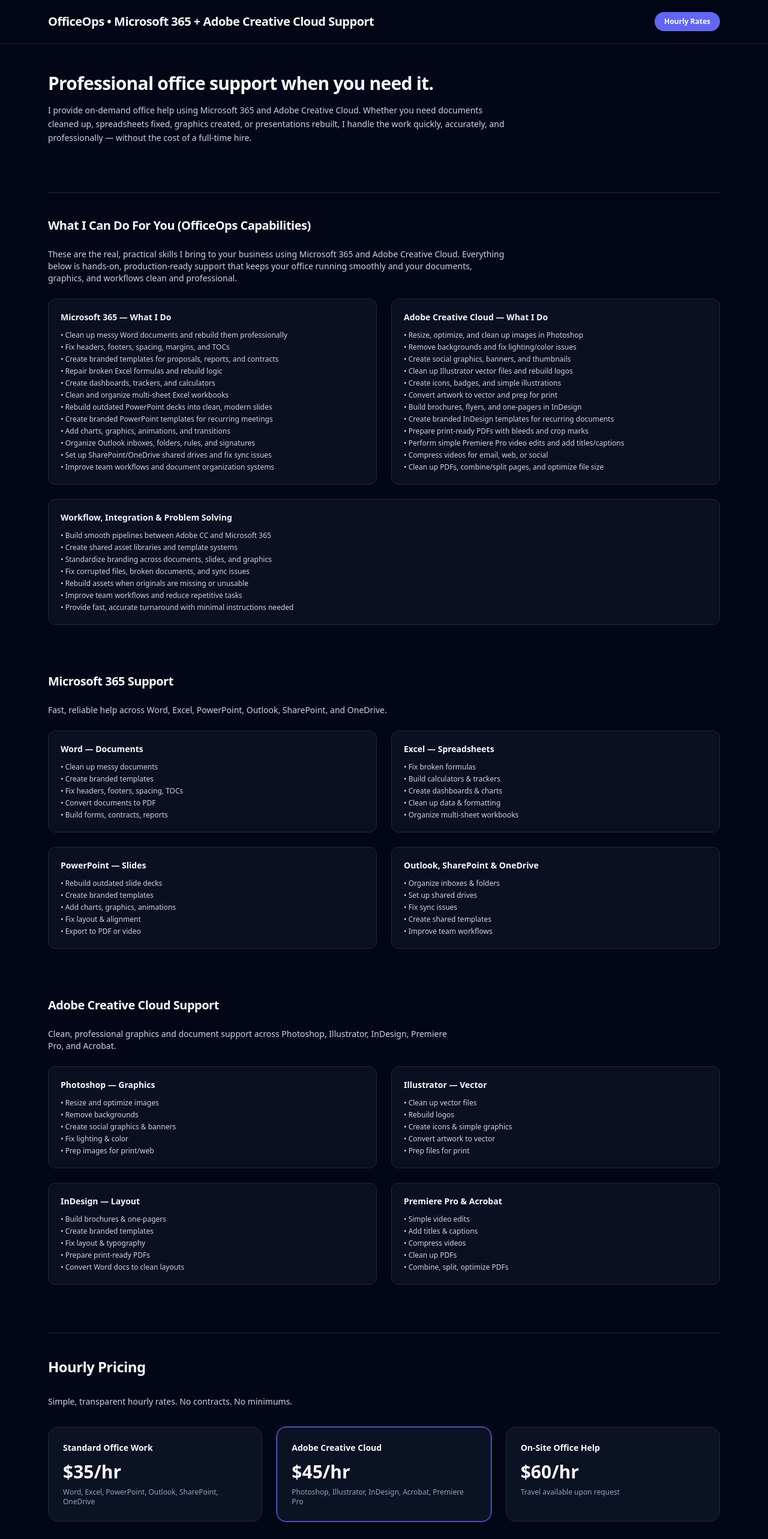
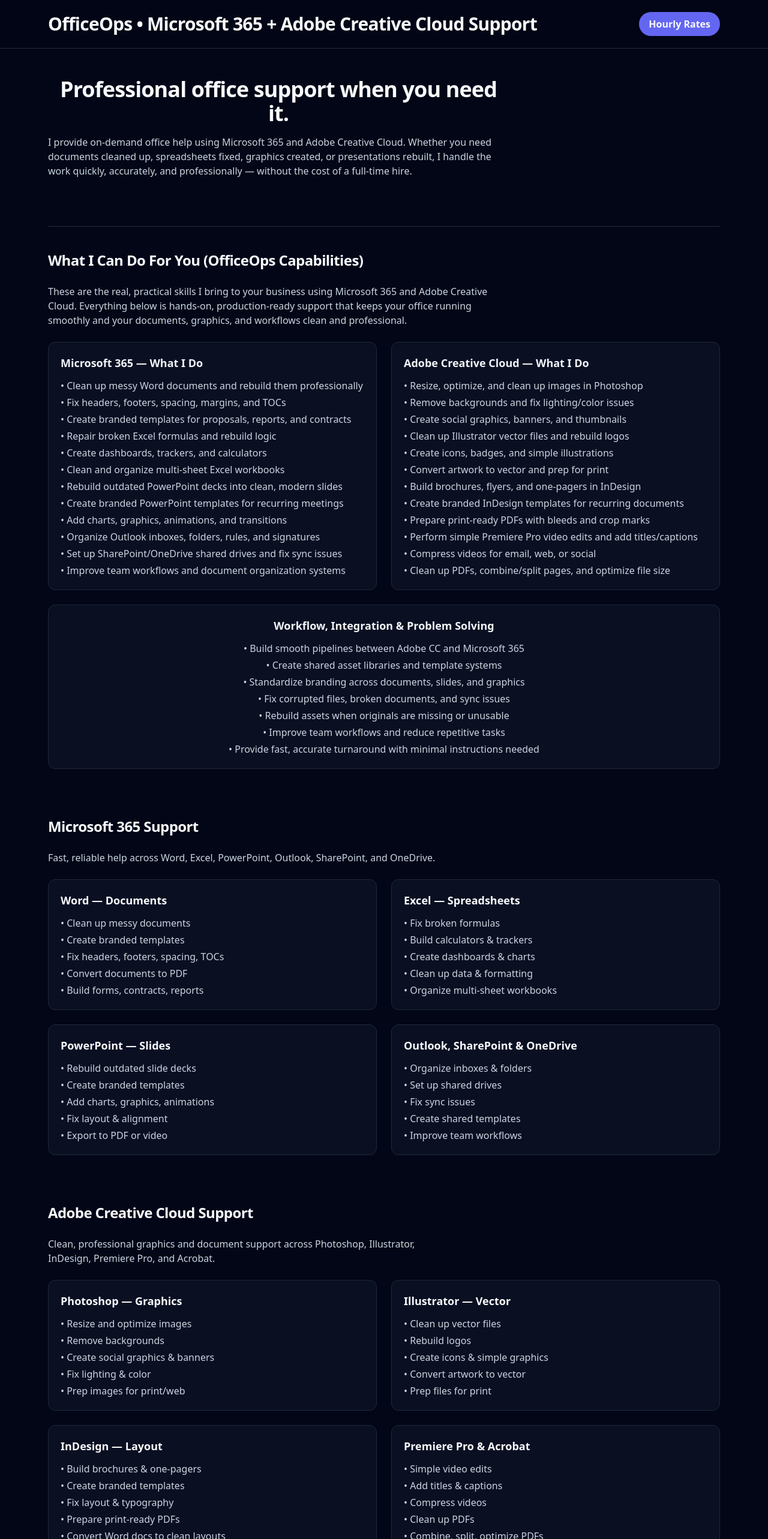
Before and after one commit to MyBaBB/OfficeOps, a React (Vite) app: page / in a window 1280 px wide. Shown: the top 2566 px of the page at 60% size. Built offline with nearby package versions, Linux system fonts and the light colour scheme.

Commit message:
add xl text larger in tailwind

```diff
--- a/src/Pages/OfficeOpsFolder/OfficeOps.jsx
+++ b/src/Pages/OfficeOpsFolder/OfficeOps.jsx
@@ -7,12 +7,12 @@
       {/* HEADER */}
       <header className="w-full sticky top-0 z-50 border-b border-slate-800 bg-slate-950/90 backdrop-blur">
         <div className="mx-auto max-w-6xl px-4 py-5 flex items-center justify-between">
-          <h1 className="text-xl font-semibold tracking-tight">
+          <h1 className="text-xl xl:text-3xl font-semibold tracking-tight">
             OfficeOps • Microsoft 365 + Adobe Creative Cloud Support
           </h1>
           <a
             href="#rates"
-            className="rounded-full bg-indigo-500 px-4 py-2 text-xs font-semibold hover:bg-indigo-400"
+            className="rounded-full bg-indigo-500 px-4 py-2 text-xs xl:text-base font-semibold hover:bg-indigo-400"
           >
             Hourly Rates
           </a>
@@ -24,10 +24,10 @@
 
         {/* INTRO */}
         <section className="max-w-3xl space-y-4">
-          <h2 className="text-3xl font-semibold tracking-tight">
+          <h2 className="text-3xl xl:text-4xl text-center font-semibold tracking-tight">
             Professional office support when you need it.
           </h2>
-          <p className="text-slate-300 text-sm leading-relaxed">
+          <p className="text-slate-300 text-sm xl:text-base leading-relaxed">
             I provide on-demand office help using Microsoft 365 and Adobe
             Creative Cloud. Whether you need documents cleaned up, spreadsheets
             fixed, graphics created, or presentations rebuilt, I handle the work
@@ -38,10 +38,10 @@
 
         {/* TALENTS SECTION */}
         <section className="space-y-6 border-t border-slate-800 pt-10">
-          <h3 className="text-xl font-semibold tracking-tight">
+          <h3 className="text-xl xl:text-2xl font-semibold tracking-tight">
             What I Can Do For You (OfficeOps Capabilities)
           </h3>
-          <p className="text-sm text-slate-300 max-w-3xl">
+          <p className="text-sm xl:text-base   text-slate-300 max-w-3xl">
             These are the real, practical skills I bring to your business using
             Microsoft 365 and Adobe Creative Cloud. Everything below is hands-on,
             production-ready support that keeps your office running smoothly and
@@ -52,10 +52,10 @@
 
             {/* MICROSOFT 365 TALENTS */}
             <div className="rounded-xl border border-slate-800 bg-slate-900/60 p-5 space-y-3">
-              <h4 className="text-sm font-semibold text-slate-100">
+              <h4 className="text-sm  xl:text-lg font-semibold text-slate-100">
                 Microsoft 365 — What I Do
               </h4>
-              <ul className="text-xs text-slate-300 space-y-1">
+              <ul className="text-xs xl:text-base text-slate-300 space-y-1">
                 <li>• Clean up messy Word documents and rebuild them professionally</li>
                 <li>• Fix headers, footers, spacing, margins, and TOCs</li>
                 <li>• Create branded templates for proposals, reports, and contracts</li>
@@ -73,10 +73,10 @@
 
             {/* ADOBE TALENTS */}
             <div className="rounded-xl border border-slate-800 bg-slate-900/60 p-5 space-y-3">
-              <h4 className="text-sm font-semibold text-slate-100">
+              <h4 className="text-sm xl:text-lg font-semibold text-slate-100">
                 Adobe Creative Cloud — What I Do
               </h4>
-              <ul className="text-xs text-slate-300 space-y-1">
+              <ul className="text-xs xl:text-base text-slate-300 space-y-1">
                 <li>• Resize, optimize, and clean up images in Photoshop</li>
                 <li>• Remove backgrounds and fix lighting/color issues</li>
                 <li>• Create social graphics, banners, and thumbnails</li>
@@ -93,11 +93,11 @@
             </div>
 
             {/* WORKFLOW TALENTS */}
-            <div className="rounded-xl border border-slate-800 bg-slate-900/60 p-5 space-y-3 md:col-span-2">
-              <h4 className="text-sm font-semibold text-slate-100">
+            <div className="rounded-xl text-center border border-slate-800 bg-slate-900/60 p-5 space-y-3 md:col-span-2">
+              <h4 className="text-sm  xl:text-lg font-semibold text-slate-100">
                 Workflow, Integration & Problem Solving
               </h4>
-              <ul className="text-xs text-slate-300 space-y-1">
+              <ul className="text-xs xl:text-base text-slate-300 space-y-1">
                 <li>• Build smooth pipelines between Adobe CC and Microsoft 365</li>
                 <li>• Create shared asset libraries and template systems</li>
                 <li>• Standardize branding across documents, slides, and graphics</li>
@@ -113,10 +113,10 @@
 
         {/* MICROSOFT 365 SECTION */}
         <section className="space-y-6">
-          <h3 className="text-xl font-semibold tracking-tight">
+          <h3 className="text-xl xl:text-2xl font-semibold tracking-tight">
             Microsoft 365 Support
           </h3>
-          <p className="text-sm text-slate-300 max-w-2xl">
+          <p className="text-sm xl:text-base text-slate-300 max-w-2xl">
             Fast, reliable help across Word, Excel, PowerPoint, Outlook,
             SharePoint, and OneDrive.
           </p>
@@ -124,8 +124,8 @@
           <div className="grid gap-6 md:grid-cols-2">
             {/* Word */}
             <div className="rounded-xl border border-slate-800 bg-slate-900/60 p-5">
-              <h4 className="text-sm font-semibold">Word — Documents</h4>
-              <ul className="mt-3 text-xs text-slate-300 space-y-1">
+              <h4 className="text-sm xl:text-lg font-semibold">Word — Documents</h4>
+              <ul className="mt-3 text-xs xl:text-base text-slate-300 space-y-1">
                 <li>• Clean up messy documents</li>
                 <li>• Create branded templates</li>
                 <li>• Fix headers, footers, spacing, TOCs</li>
@@ -136,8 +136,8 @@
 
             {/* Excel */}
             <div className="rounded-xl border border-slate-800 bg-slate-900/60 p-5">
-              <h4 className="text-sm font-semibold">Excel — Spreadsheets</h4>
-              <ul className="mt-3 text-xs text-slate-300 space-y-1">
+              <h4 className="text-sm xl:text-lg font-semibold">Excel — Spreadsheets</h4>
+              <ul className="mt-3 text-xs xl:text-base text-slate-300 space-y-1">
                 <li>• Fix broken formulas</li>
                 <li>• Build calculators & trackers</li>
                 <li>• Create dashboards & charts</li>
@@ -148,8 +148,8 @@
 
             {/* PowerPoint */}
             <div className="rounded-xl border border-slate-800 bg-slate-900/60 p-5">
-              <h4 className="text-sm font-semibold">PowerPoint — Slides</h4>
-              <ul className="mt-3 text-xs text-slate-300 space-y-1">
+              <h4 className="text-sm xl:text-lg font-semibold">PowerPoint — Slides</h4>
+              <ul className="mt-3 text-xs xl:text-base text-slate-300 space-y-1">
                 <li>• Rebuild outdated slide decks</li>
                 <li>• Create branded templates</li>
                 <li>• Add charts, graphics, animations</li>
@@ -160,10 +160,10 @@
 
             {/* Outlook / SharePoint */}
             <div className="rounded-xl border border-slate-800 bg-slate-900/60 p-5">
-              <h4 className="text-sm font-semibold">
+              <h4 className="text-sm xl:text-lg font-semibold">
                 Outlook, SharePoint & OneDrive
               </h4>
-              <ul className="mt-3 text-xs text-slate-300 space-y-1">
+              <ul className="mt-3 text-xs xl:text-base text-slate-300 space-y-1">
                 <li>• Organize inboxes & folders</li>
                 <li>• Set up shared drives</li>
                 <li>• Fix sync issues</li>
@@ -176,10 +176,10 @@
 
         {/* ADOBE SECTION */}
         <section className="space-y-6">
-          <h3 className="text-xl font-semibold tracking-tight">
+          <h3 className="text-xl xl:text-2xl font-semibold tracking-tight">
             Adobe Creative Cloud Support
           </h3>
-          <p className="text-sm text-slate-300 max-w-2xl">
+          <p className="text-sm xl:text-base text-slate-300 max-w-2xl">
             Clean, professional graphics and document support across Photoshop,
             Illustrator, InDesign, Premiere Pro, and Acrobat.
           </p>
@@ -187,8 +187,8 @@
           <div className="grid gap-6 md:grid-cols-2">
             {/* Photoshop */}
             <div className="rounded-xl border border-slate-800 bg-slate-900/60 p-5">
-              <h4 className="text-sm font-semibold">Photoshop — Graphics</h4>
-              <ul className="mt-3 text-xs text-slate-300 space-y-1">
+              <h4 className="text-sm xl:text-lg font-semibold">Photoshop — Graphics</h4>
+              <ul className="mt-3 text-xs xl:text-base text-slate-300 space-y-1">
                 <li>• Resize and optimize images</li>
                 <li>• Remove backgrounds</li>
                 <li>• Create social graphics & banners</li>
@@ -199,8 +199,8 @@
 
             {/* Illustrator */}
             <div className="rounded-xl border border-slate-800 bg-slate-900/60 p-5">
-              <h4 className="text-sm font-semibold">Illustrator — Vector</h4>
-              <ul className="mt-3 text-xs text-slate-300 space-y-1">
+              <h4 className="text-sm xl:text-lg font-semibold">Illustrator — Vector</h4>
+              <ul className="mt-3 text-xs xl:text-base text-slate-300 space-y-1">
                 <li>• Clean up vector files</li>
                 <li>• Rebuild logos</li>
                 <li>• Create icons & simple graphics</li>
@@ -211,8 +211,8 @@
 
             {/* InDesign */}
             <div className="rounded-xl border border-slate-800 bg-slate-900/60 p-5">
-              <h4 className="text-sm font-semibold">InDesign — Layout</h4>
-              <ul className="mt-3 text-xs text-slate-300 space-y-1">
+              <h4 className="text-sm xl:text-lg font-semibold">InDesign — Layout</h4>
+              <ul className="mt-3 text-xs xl:text-base text-slate-300 space-y-1">
                 <li>• Build brochures & one-pagers</li>
                 <li>• Create branded templates</li>
                 <li>• Fix layout & typography</li>
@@ -223,10 +223,10 @@
 
             {/* Premiere / Acrobat */}
             <div className="rounded-xl border border-slate-800 bg-slate-900/60 p-5">
-              <h4 className="text-sm font-semibold">
+              <h4 className="text-sm xl:text-lg font-semibold">
                 Premiere Pro & Acrobat
               </h4>
-              <ul className="mt-3 text-xs text-slate-300 space-y-1">
+              <ul className="mt-3 text-xs xl:text-base text-slate-300 space-y-1">
                 <li>• Simple video edits</li>
                 <li>• Add titles & captions</li>
                 <li>• Compress videos</li>
@@ -239,37 +239,37 @@
 
         {/* HOURLY RATES */}
         <section id="rates" className="space-y-8 border-t border-slate-800 pt-10">
-          <h3 className="text-2xl font-semibold tracking-tight">
+          <h3 className="text-2xl xl:text-3xl font-semibold tracking-tight">
             Hourly Pricing
           </h3>
-          <p className="text-sm text-slate-300 max-w-2xl">
+          <p className="text-sm xl:text-base text-slate-300 max-w-2xl">
             Simple, transparent hourly rates. No contracts. No minimums.
           </p>
 
           <div className="grid gap-6 md:grid-cols-3">
             {/* Standard */}
             <div className="rounded-2xl border border-slate-800 bg-slate-900/70 p-6">
-              <h4 className="text-sm font-semibold">Standard Office Work</h4>
+              <h4 className="text-sm xl:text-lg font-semibold">Standard Office Work</h4>
               <p className="mt-3 text-3xl font-semibold">$35/hr</p>
-              <p className="mt-2 text-xs text-slate-400">
+              <p className="mt-2 text-xs xl:text-base text-slate-400">
                 Word, Excel, PowerPoint, Outlook, SharePoint, OneDrive
               </p>
             </div>
 
             {/* Adobe */}
             <div className="rounded-2xl border border-indigo-500 bg-slate-900/70 p-6 shadow-[0_0_0_1px_rgba(129,140,248,0.4)]">
-              <h4 className="text-sm font-semibold">Adobe Creative Cloud</h4>
+              <h4 className="text-sm xl:text-lg font-semibold">Adobe Creative Cloud</h4>
               <p className="mt-3 text-3xl font-semibold">$45/hr</p>
-              <p className="mt-2 text-xs text-slate-400">
+              <p className="mt-2 text-xs xl:text-base text-slate-400">
                 Photoshop, Illustrator, InDesign, Acrobat, Premiere Pro
               </p>
             </div>
 
             {/* On-site */}
             <div className="rounded-2xl border border-slate-800 bg-slate-900/70 p-6">
-              <h4 className="text-sm font-semibold">On-Site Office Help</h4>
+              <h4 className="text-sm xl:text-lg font-semibold">On-Site Office Help</h4>
               <p className="mt-3 text-3xl font-semibold">$60/hr</p>
-              <p className="mt-2 text-xs text-slate-400">
+              <p className="mt-2 text-xs xl:text-base text-slate-400">
                 Travel available upon request
               </p>
             </div>
@@ -283,8 +283,8 @@
               <h3 className="text-lg font-semibold">
                 Need help with a document, graphic, or spreadsheet?
               </h3>
-              <p className="mt-2 text-sm text-slate-200">
-                Send me the file and I’ll give you an estimated time before I
+              <p className="mt-2 text-sm xl:text-base text-slate-200">
+                Send me the file and I`ll give you an estimated time before I
                 start.
               </p>
             </div>
```
Also changed, not shown: tailwind.config.js (+0 -7 lines).
